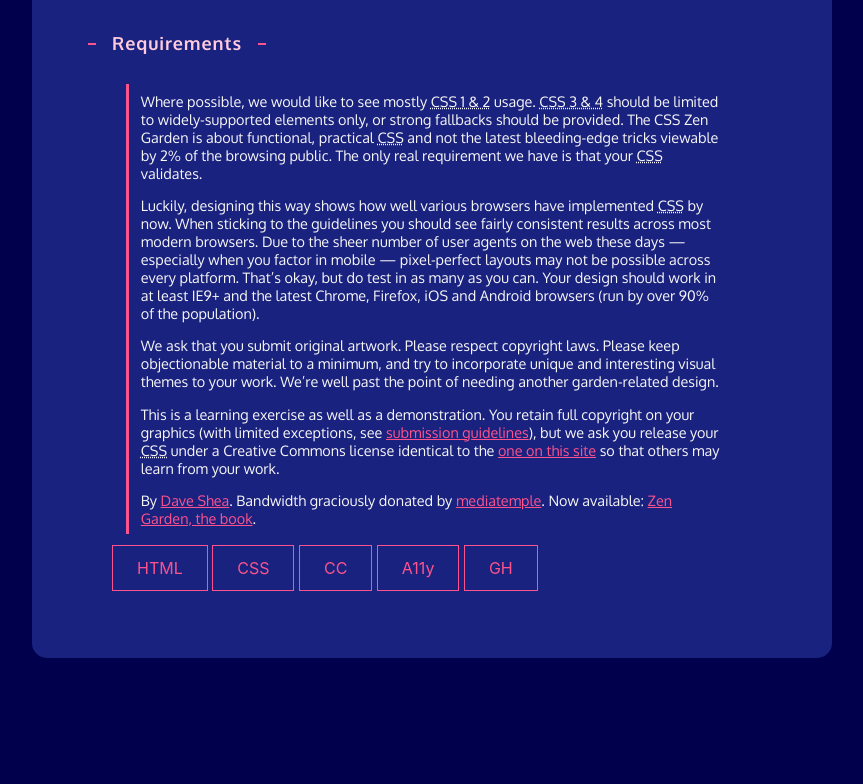
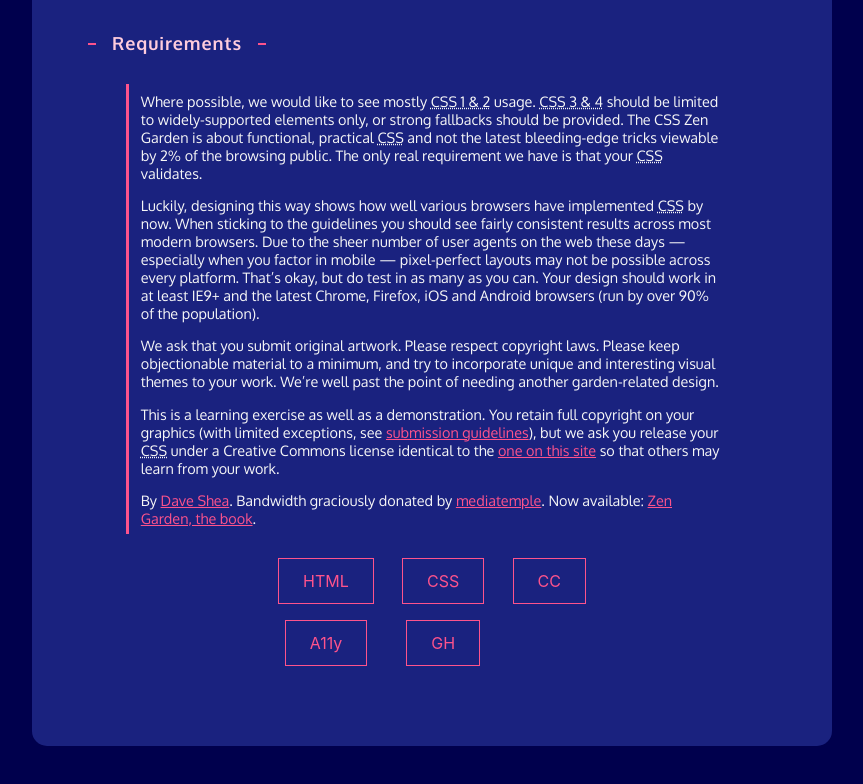
Before and after one commit to Dino-Martinez/zen-garden, a plain HTML site: page index.html in a window 1280 px wide. Shown: the part 1518-2302 px from the top of the page, without its empty margins (48-911 px from the left). Before the commit the page ends 2256 px from the top, so only its background shows below. Drawn offline with Linux system fonts and the light colour scheme.

Commit message:
used grid

```diff
--- a/styles.css
+++ b/styles.css
@@ -154,6 +154,15 @@ li > a:hover {
   background: var(--clr-text);
 }
 
+footer {
+    display: grid;
+    grid-template-columns: auto auto auto;
+    gap: 1rem;
+    place-items: center;
+    width: 50%;
+    margin: auto;
+}
+
 footer > a {
   text-decoration: none;
   padding: .75em 1.5em;
```
Also changed, not shown: 1 other file.
